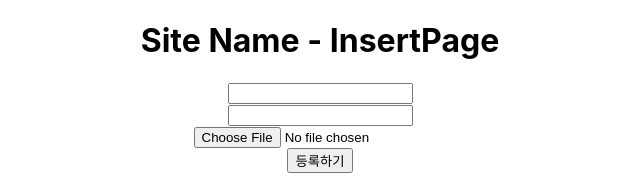
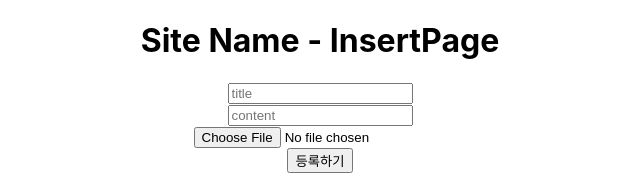
Before and after one commit to dragong-sm/DiaryPagination-Project, a React (Create React App) app in the folder Frontend/page-project/: page /insert in a window 1280 px wide. Shown: the top 176 px of the page, without its empty margins (320-960 px from the left). Built offline with nearby package versions, Linux system fonts and the light colour scheme; no server answers.

Commit message:
Insert 수정

```diff
--- a/Frontend/page-project/src/api/insertDiary.js
+++ b/Frontend/page-project/src/api/insertDiary.js
@@ -2,5 +2,8 @@ import axios from "axios";
 import { useEffect, useState } from "react";
 
 export const insertDiary = async ({}) => {
-  const request = await axios.post("http://localhost:8080/diary/");
+  const request = await axios.post("http://localhost:8080/diary/", {
+    title: "Hi!",
+    content: "Friday!",
+  });
 };
--- a/Frontend/page-project/src/pages/InsertPage.js
+++ b/Frontend/page-project/src/pages/InsertPage.js
@@ -2,10 +2,22 @@ import React, { useEffect, useState } from "react";
 import { insertDiary } from "../api/insertDiary";
 
 function InsertPage() {
-  const [diary, setDiary] = useState([]);
-  useEffect(() => {
-    insertDiary({});
-  }, []);
+  const [diary, insertDiary] = useState({
+    title: "",
+    content: "",
+  });
+
+  const { title, content } = diary;
+  const addDiary = (e) => {
+    const { name, value } = e.target;
+    console.log(name, value);
+    useEffect(() => {
+      insertDiary({
+        ...diary,
+        [name]: value,
+      });
+    }, []);
+  };
 
   return (
     <div>
@@ -13,15 +25,30 @@ function InsertPage() {
 
       <div>
         {/* 제목 */}
-        <input type="text" name={diary.title}></input> <br />
+        <input
+          type="text"
+          placeholder="title"
+          onChange={addDiary}
+          value={title}
+        ></input>
+        <br />
         {/* 내용 */}
-        <input type="text" name={diary.content}></input> <br />
+        <input
+          type="text"
+          placeholder="content"
+          onChange={addDiary}
+          value={content}
+        ></input>
+        <br />
         {/* 파일첨부 */}
         <form action="file-upload" method="post" encType="multipart/form-data">
           <input type="file" />
         </form>
         {/* 등록 */}
-        <button type="submit" onClick={insertDiary}>
+        <button
+          type="submit"
+          onClick={() => insertDiary({ title: "", content: "" })}
+        >
           등록하기
         </button>
       </div>
```
